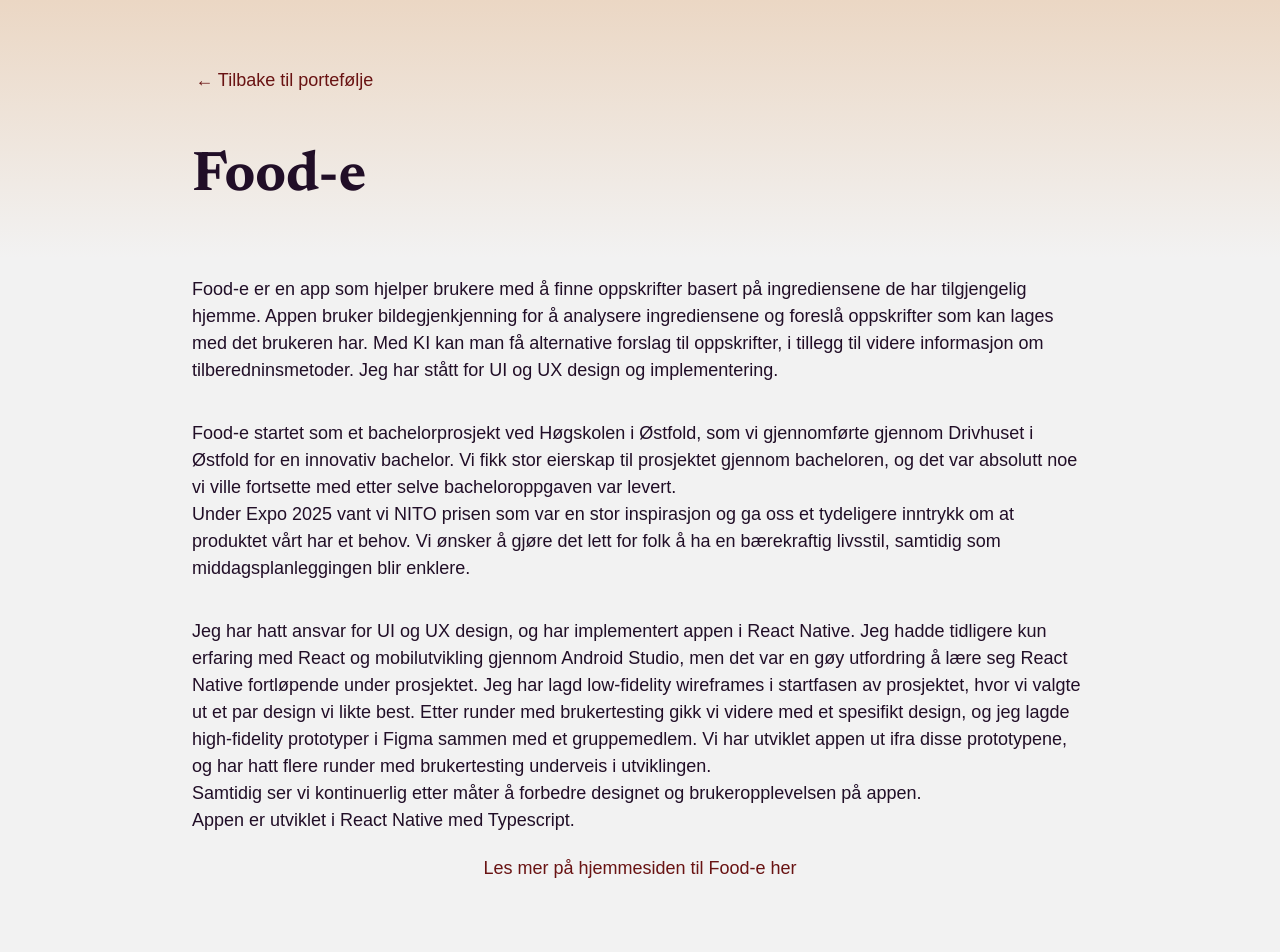
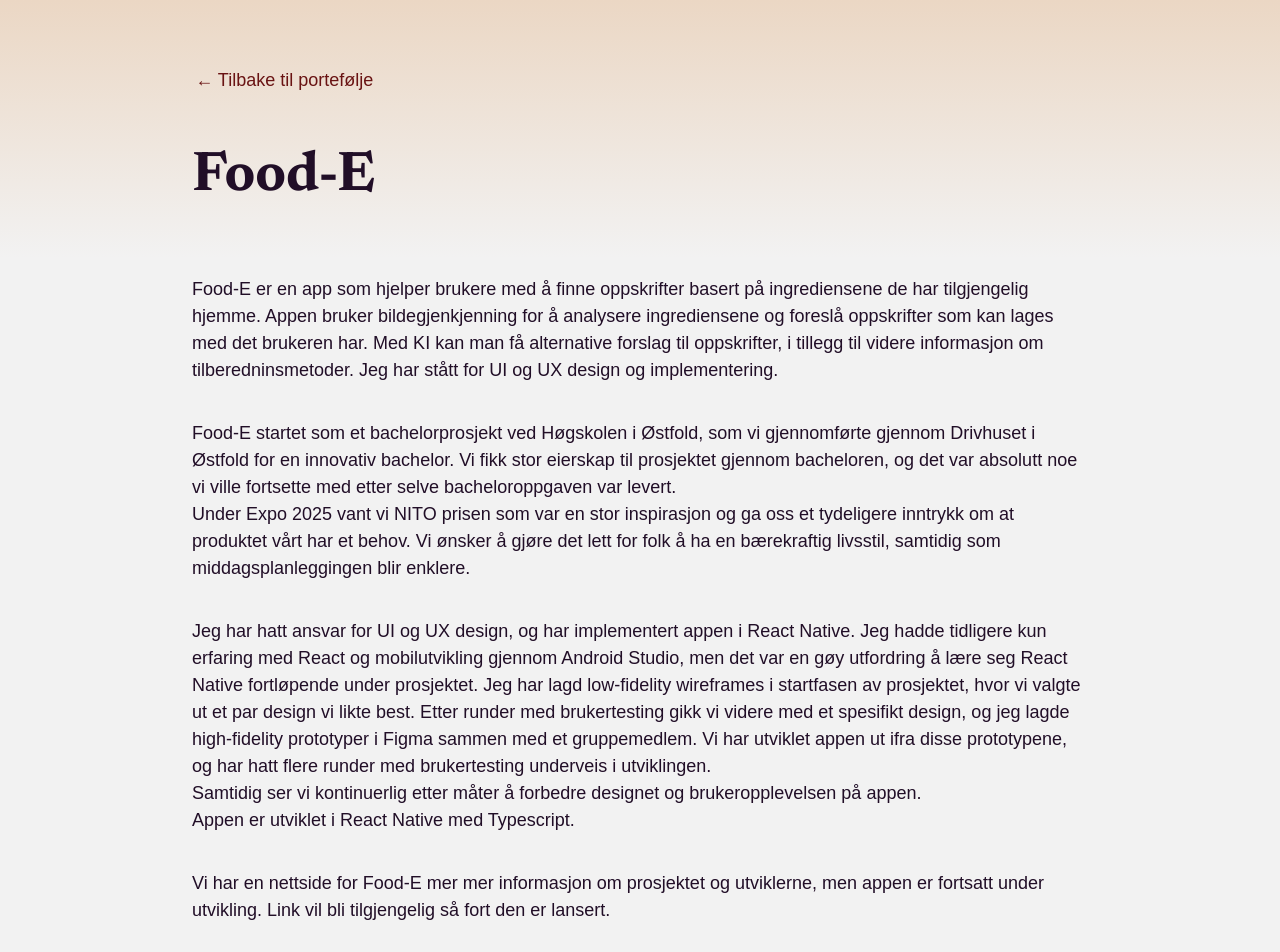
Before and after one commit to Tuva03/portfolio, a React (Vite) app in the folder my-app/: page /projects/foode in a window 1280 px wide. Shown: the top 952 px of the page. Before the commit the page ends 885 px from the top, so only its background shows below. Built offline with nearby package versions, Linux system fonts and the light colour scheme.

Commit message:
mer justering på styling

```diff
--- a/my-app/src/index.css
+++ b/my-app/src/index.css
@@ -167,6 +167,7 @@
 
 p {
   font-size: 18px;
+  align-self: flex-start;
 }
 
 a {
--- a/my-app/src/pages/Foode.jsx
+++ b/my-app/src/pages/Foode.jsx
@@ -9,14 +9,13 @@
             <Link id="link" to="/">
               ← Tilbake til portefølje
             </Link>
-
-            <h1>Food-e</h1>
+            <h1>Food-E</h1>
           </section>
         </div>
       </header>
       <main>
         <p>
-          Food-e er en app som hjelper brukere med å finne oppskrifter basert på
+          Food-E er en app som hjelper brukere med å finne oppskrifter basert på
           ingrediensene de har tilgjengelig hjemme. Appen bruker
           bildegjenkjenning for å analysere ingrediensene og foreslå oppskrifter
           som kan lages med det brukeren har. Med KI kan man få alternative
@@ -25,7 +24,7 @@
           implementering.
         </p>
         <p>
-          Food-e startet som et bachelorprosjekt ved Høgskolen i Østfold, som vi
+          Food-E startet som et bachelorprosjekt ved Høgskolen i Østfold, som vi
           gjennomførte gjennom Drivhuset i Østfold for en innovativ bachelor. Vi
           fikk stor eierskap til prosjektet gjennom bacheloren, og det var
           absolutt noe vi ville fortsette med etter selve bacheloroppgaven var
@@ -53,8 +52,14 @@
           <br />
           Appen er utviklet i React Native med Typescript.
         </p>
+        <p>
+          Vi har en nettside for Food-E mer mer informasjon om prosjektet og
+          utviklerne, men appen er fortsatt under utvikling. Link vil bli
+          tilgjengelig så fort den er lansert.
+        </p>
+        <br></br>
         <a target="_blank" rel="noreferrer" href="https://www.food-e.no/">
-          Les mer på hjemmesiden til Food-e her
+          Les mer på hjemmesiden til Food-E her
         </a>
       </main>
     </>
```
